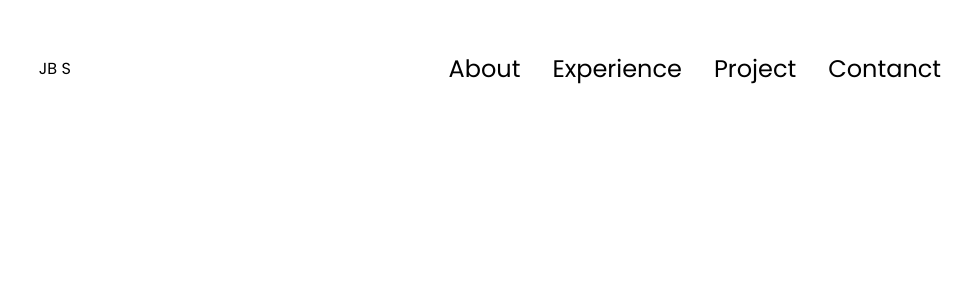
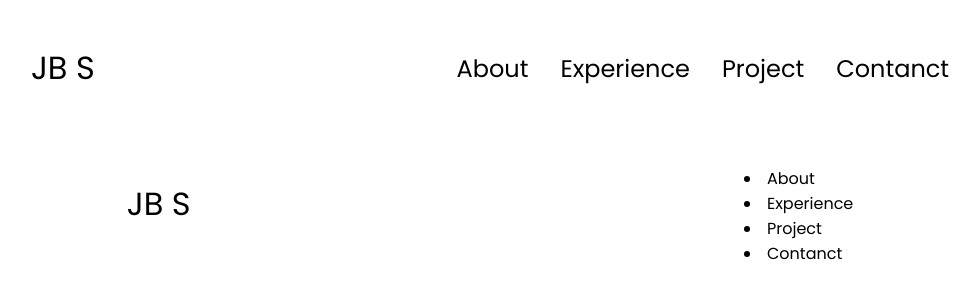
Before and after one commit to Jibran-S/Portfolio-Project, a plain HTML site: page index.html in a window 1280 px wide. Shown: the whole page, without its empty margins (150-1130 px from the left). Drawn offline with Linux system fonts and the light colour scheme.

Commit message:
Inputting menu

```diff
--- a/index.html
+++ b/index.html
@@ -19,6 +19,22 @@
                 </ul>
             </div>
         </nav>
+        <nav id="hamburger-nav">
+            <div class="logo">JB S</div>
+            <div class="hamburger-menu">
+                <div class="hamburger-icon" onclick="toggleMenu()">
+                    <span></span>
+                    <span></span>
+                    <span></span>
+                </div>
+                <div class="menu-links">
+                    <li><a href="#about" onclick="toggleMenu()">About</a></li>
+                    <li><a href="#Experience" onclick="toggleMenu()">Experience</a></li>
+                    <li><a href="#Projects" onclick="toggleMenu()">Project</a></li>
+                    <li><a href="#Contact" onclick="toggleMenu()">Contanct</a></li>
+                </div>
+            </div>
+        </nav>
         <script src="script.js"></script>
     </body>
 </html>
--- a/style.css
+++ b/style.css
@@ -55,3 +55,31 @@ a:hover {
     text-underline-offset: 1rem;
     text-decoration-color: rgb(181, 181, 181);
 }
+
+.logo {
+    font-size: 2rem;
+}
+
+.logo:hover {
+    cursor: default;
+}
+
+/* HAMBURGER MENU */
+
+#hamburger-menu{
+    display: none;
+}
+
+.hamburger-menu {
+    position: relative;
+    display: inline-block;
+}
+
+.hamburger-icon{
+    display: flex;
+    flex-direction: column;
+    justify-content: space-between;
+    height: 24px;
+    width: 30px;
+    cursor: pointer;
+}
```
